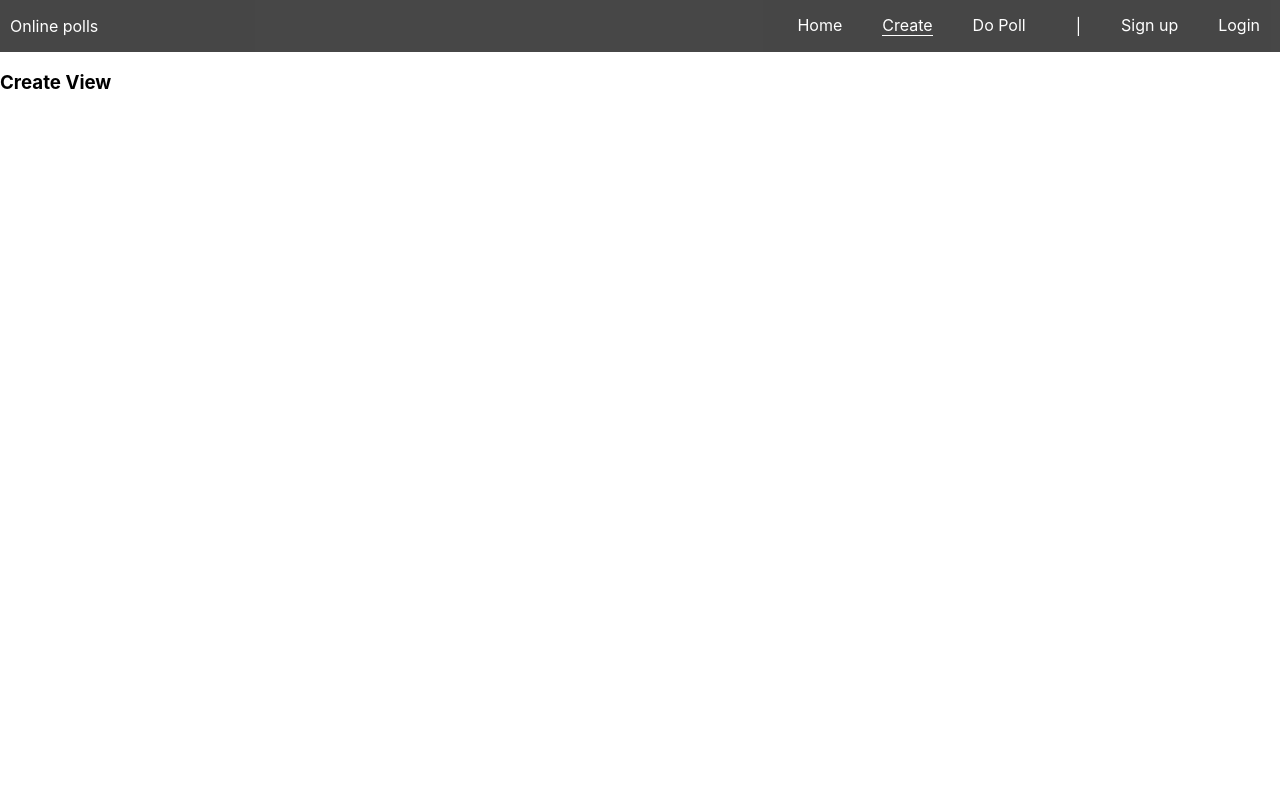
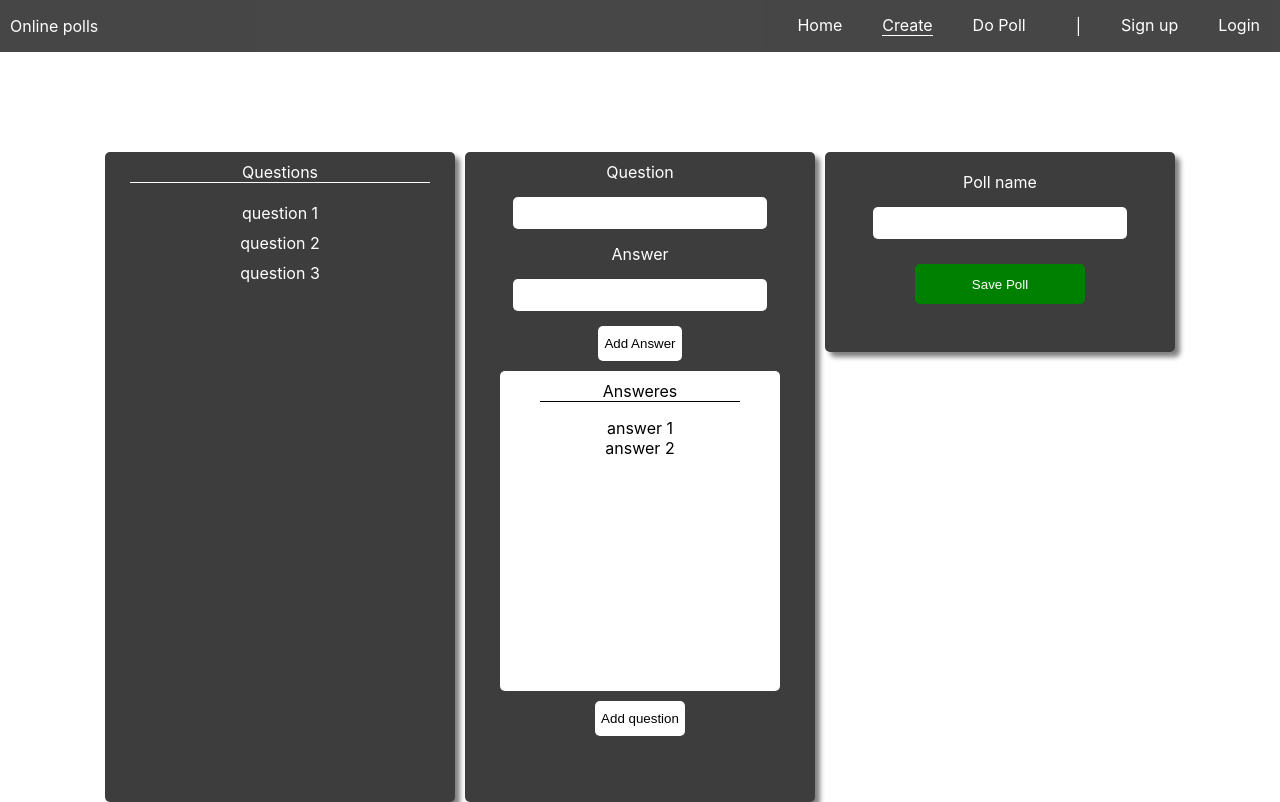
Before and after one commit to magnus-mollevik/online_polls, a React (Create React App) app: page /Create in a window 1280 px wide. Built offline with nearby package versions, Linux system fonts and the light colour scheme.

Commit message:
created ui and components for create poll

```diff
--- a/src/components/CreatePollComponent.jsx
+++ b/src/components/CreatePollComponent.jsx
@@ -0,0 +1,22 @@
+import React from "react";
+import CreateQuestionComponent from './CreateQuestionComponent'
+import QuestionListComponent from './QuestionListComponent'
+import { FinishPollButton } from '../styles/StyledComponents'
+import { CreatePollForm } from '../styles/StyledComponents'
+
+const CreatePollComponent = () => {
+    return (
+        <CreatePollForm>
+            <QuestionListComponent></QuestionListComponent>
+            <CreateQuestionComponent></CreateQuestionComponent>
+            <section>
+                <p>Poll name</p>
+                <input type="text"></input>
+                <FinishPollButton>Save Poll</FinishPollButton>
+            </section>
+
+        </CreatePollForm>
+    )
+}
+
+export default CreatePollComponent
--- a/src/components/CreateQuestionComponent.jsx
+++ b/src/components/CreateQuestionComponent.jsx
@@ -1,11 +1,24 @@
-import React, { Component } from "react";
+import React from "react";
+import { FormButton } from '../styles/StyledComponents';
+import {CreateQuestionDiv} from '../styles/StyledComponents';
 
 const CreateQuestionComponent = () => {
-    return(
-        <form>
+    return (
+        <CreateQuestionDiv>
             <p>Question</p>
             <input type="text"></input>
-        </form>
+            <p>Answer</p>
+            <input type="text"></input>
+            <FormButton>Add Answer</FormButton>
+            <div>
+                <p>Answeres</p>
+                <ul>
+                    <li>answer 1</li>
+                    <li>answer 2</li>
+                </ul>
+            </div>
+            <FormButton>Add question</FormButton>
+        </CreateQuestionDiv>
     )
 }
 export default CreateQuestionComponent
--- a/src/components/QuestionListComponent.jsx
+++ b/src/components/QuestionListComponent.jsx
@@ -0,0 +1,17 @@
+import React from 'react'
+import { QuestionListDiv } from '../styles/StyledComponents'
+
+const QuestionListComponent = () => {
+    return (
+        <QuestionListDiv>
+            <p>Questions</p>
+            <ul>
+                <li>question 1</li>
+                <li>question 2</li>
+                <li>question 3</li>
+            </ul>
+        </QuestionListDiv>
+    )
+}
+
+export default QuestionListComponent
--- a/src/styles/StyledComponents.jsx
+++ b/src/styles/StyledComponents.jsx
@@ -50,6 +50,7 @@ export const NavBar = styled.nav`
     display: flex;
     background-color: #000000;
     opacity: 0.72;
+    flex-wrap: wrap;
 
     ul{
         display: flex;
@@ -62,6 +63,8 @@ export const NavBar = styled.nav`
         margin: 0;
         margin-left: auto;
     }
+
+
 
     li{
         margin: auto 20px;
@@ -86,4 +89,165 @@ export const NavBar = styled.nav`
         cursor: pointer;
         border-bottom: 1px solid white;
     }
+    @media all and (max-width: 700px){
+        flex-direction: column;
+        li{
+            margin-left: 7px;
+            margin-right: 7px;
+        }
+        ul{
+            margin: 0 auto;
+            padding: 0;
+        }
+        p{
+            margin: 0 auto;
+        }
+    }
 `;
+
+export const CreatePollForm = styled.form`
+    display: flex;
+    flex-wrap: wrap;
+    margin-right: 300px;
+    margin-left: 300px;
+
+    &>div{
+        width: 350px;
+        margin: 0 auto;
+        height: 650px;
+        background-color: #3d3d3d;
+        color: white;
+        border-radius: 5px;
+        display: flex;
+        flex-direction: column;
+        box-shadow: 5px 5px 5px grey;
+    }
+    &>button{
+        margin: 0 auto;
+    }
+    margin-top: 100px;
+
+    @media all and (max-width: 1660px){
+        margin-right: 100px;
+        margin-left: 100px;
+    }
+    @media all and (max-width: 1270px){
+        margin-right: 0;
+        margin-left: 0;
+    }
+
+    @media all and (max-width: 1070px){
+        margin-top: 30px;
+        &>div{
+            margin-bottom: 20px;
+        }
+    }
+    @media all and (max-width: 900px){
+        flex-direction: column;
+        margin-top: 10px;
+        margin-bottom: 10px;
+        &>div:nth-child(1) {order: 1;}
+        &>div:nth-child(3) {order: 1;}
+        &>button:nth-child(3) {order: 2;}
+
+        &>div{
+            margin-bottom: 30px;
+        }
+    }
+    section{
+        display: flex;
+        flex-direction: column;
+        width: 350px;
+        margin: 0 auto;
+        height: 200px;
+        background-color: #3d3d3d;
+        color: white;
+        border-radius: 5px;
+        box-shadow: 5px 5px 5px grey;
+    }
+    section>*{
+        margin: 0 auto;
+        margin-top: 20px;
+    }
+    section>input{
+        border: 0px solid transparent;
+        width: 250px;
+        margin: 0 auto;
+        margin-top: 15px;
+        margin-bottom: 5px;
+        height: 30px;
+        border-radius: 5px;
+    }
+`;
+
+export const QuestionListDiv = styled.div`
+
+    &>*{
+        text-align: center;
+        margin: 0 auto;
+        margin-top: 10px;
+    }
+    &>*:first-child{
+        border-bottom: 1px solid white;
+        width: 300px;
+    }
+    &>ul{
+        list-style: none;
+        padding: 0;
+    }
+    &>ul>li{
+        margin: 10px;
+    }
+`;
+
+export const CreateQuestionDiv = styled.div`
+    &>*{
+        text-align: center;
+        margin: 0 auto;
+        margin-top: 10px;
+    }
+    &>input{
+        border: 0px solid transparent;
+        width: 250px;
+        margin: 0 auto;
+        margin-top: 15px;
+        margin-bottom: 5px;
+        height: 30px;
+        border-radius: 5px;
+    }
+    &>*>ul{
+        list-style: none;
+        padding: 0;
+    }
+
+    &>div{
+        background-color: white;
+        color: black;
+        width: 280px;
+        border-radius: 5px;
+        height: 320px;
+
+    }
+    &>div>p{
+        margin: 0 auto;
+        border-bottom: 1px solid black;
+        width: 200px;
+        margin-top: 10px;
+    }
+`;
+
+export const FinishPollButton = styled.button`
+    margin-top: 20px;
+    border-radius: 5px;
+    background-color: green;
+    height: 35px;
+    border: 0px solid transparent;
+    color: white;
+    width: 170px;
+    height: 40px;
+    margin: 0 auto;
+
+    &:hover{
+        background-color: grey;
+    }
+`;
--- a/src/testJson.json
+++ b/src/testJson.json
@@ -16,9 +16,9 @@
                 ]
             },
             {
-                "id":2,
-                "question":"Do you like the kandidates",
-                "answers":[
+                "id": 2,
+                "question": "Do you like the kandidates",
+                "answers": [
                     {
                         "answer": "Yes",
                         "count": 0
--- a/src/views/Create.jsx
+++ b/src/views/Create.jsx
@@ -1,10 +1,8 @@
 import React from 'react';
-
+import CreatePollComponent from '../components/CreatePollComponent'
 const Create = props => {
   return (
-    <div>
-      <h3>Create View</h3>
-    </div>
+    <CreatePollComponent></CreatePollComponent>
   );
 };
 
```
